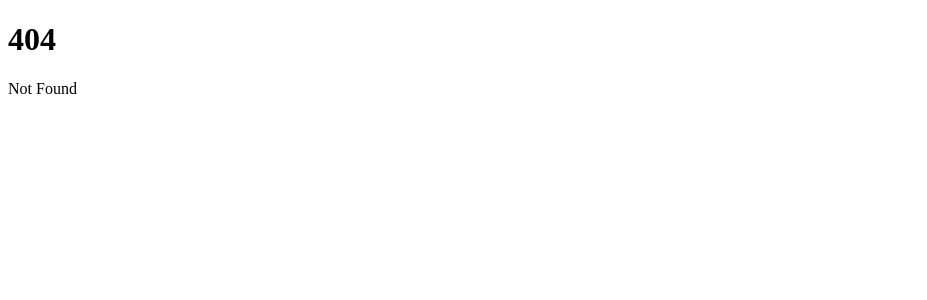
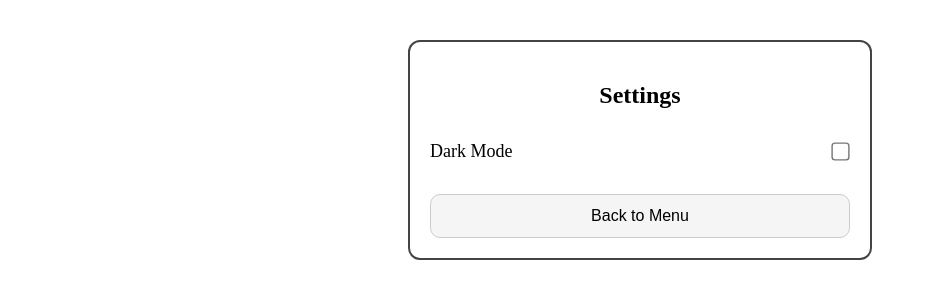
Before and after one commit to ItsMika987/uma-web, a SvelteKit app: page /settings in a window 1280 px wide. Before the commit this address had no page. Shown: the top 300 px of the page, without its empty margins (0-927 px from the left). Built offline with nearby package versions, Linux system fonts and the light colour scheme.

Commit message:
Visual Improvements

```diff
--- /dev/null
+++ b/src/lib/stores/theme.ts
@@ -0,0 +1,13 @@
+import { writable } from "svelte/store";
+
+const saved = typeof localStorage !== "undefined"
+  ? localStorage.getItem("darkMode") === "true"
+  : false;
+
+export const darkMode = writable(saved);
+
+darkMode.subscribe(v => {
+  if (typeof localStorage !== "undefined") {
+    localStorage.setItem("darkMode", v ? "true" : "false");
+  }
+});
--- a/src/routes/+layout.svelte
+++ b/src/routes/+layout.svelte
@@ -1,9 +1,34 @@
 <script lang="ts">
   import favicon from '$lib/assets/favicon.svg';
+  import { darkMode } from '$lib/stores/theme';
 </script>
 
 <svelte:head>
   <link rel="icon" href={favicon} />
 </svelte:head>
 
+<svelte:body class:dark={$darkMode} />
+
 <slot />
+
+<style>
+  :global(body.dark) {
+    background: #121212;
+    color: #e5e5e5;
+  }
+
+  :global(body.dark .box),
+  :global(body.dark .leaderboard-box),
+  :global(body.dark .race-box),
+  :global(body.dark .results-box),
+  :global(body.dark .settings-box) {
+    background: #1e1e1e !important;
+    border-color: #333 !important;
+  }
+
+  :global(body.dark button) {
+    background: #2a2a2a !important;
+    color: #fff !important;
+    border-color: #444 !important;
+  }
+</style>
--- /dev/null
+++ b/src/routes/settings/+page.svelte
@@ -0,0 +1,55 @@
+<script lang="ts">
+  import { darkMode } from "$lib/stores/theme";
+  import { goto } from "$app/navigation";
+</script>
+
+<div class="settings-box">
+  <h2>Settings</h2>
+
+  <div class="setting-row">
+    <label for="dark-toggle">Dark Mode</label>
+    <input id="dark-toggle" type="checkbox" bind:checked={$darkMode} />
+  </div>
+
+  <button class="back-btn" on:click={() => goto('/menu')}>
+    Back to Menu
+  </button>
+</div>
+
+<style>
+  .settings-box {
+    max-width: 420px;
+    margin: 40px auto;
+    padding: 20px;
+    border: 2px solid #444;
+    border-radius: 12px;
+    background: #fff;
+  }
+
+  h2 {
+    text-align: center;
+    margin-bottom: 20px;
+  }
+
+  .setting-row {
+    display: flex;
+    justify-content: space-between;
+    align-items: center;
+    padding: 12px 0;
+    font-size: 18px;
+  }
+
+  input[type="checkbox"] {
+    transform: scale(1.4);
+  }
+
+  .back-btn {
+    width: 100%;
+    margin-top: 20px;
+    padding: 12px;
+    border-radius: 10px;
+    border: 1px solid #ccc;
+    background: #f5f5f5;
+    font-size: 16px;
+  }
+</style>
```
Also changed, not shown: src/routes/menu/+page.svelte (+7 -0 lines).
